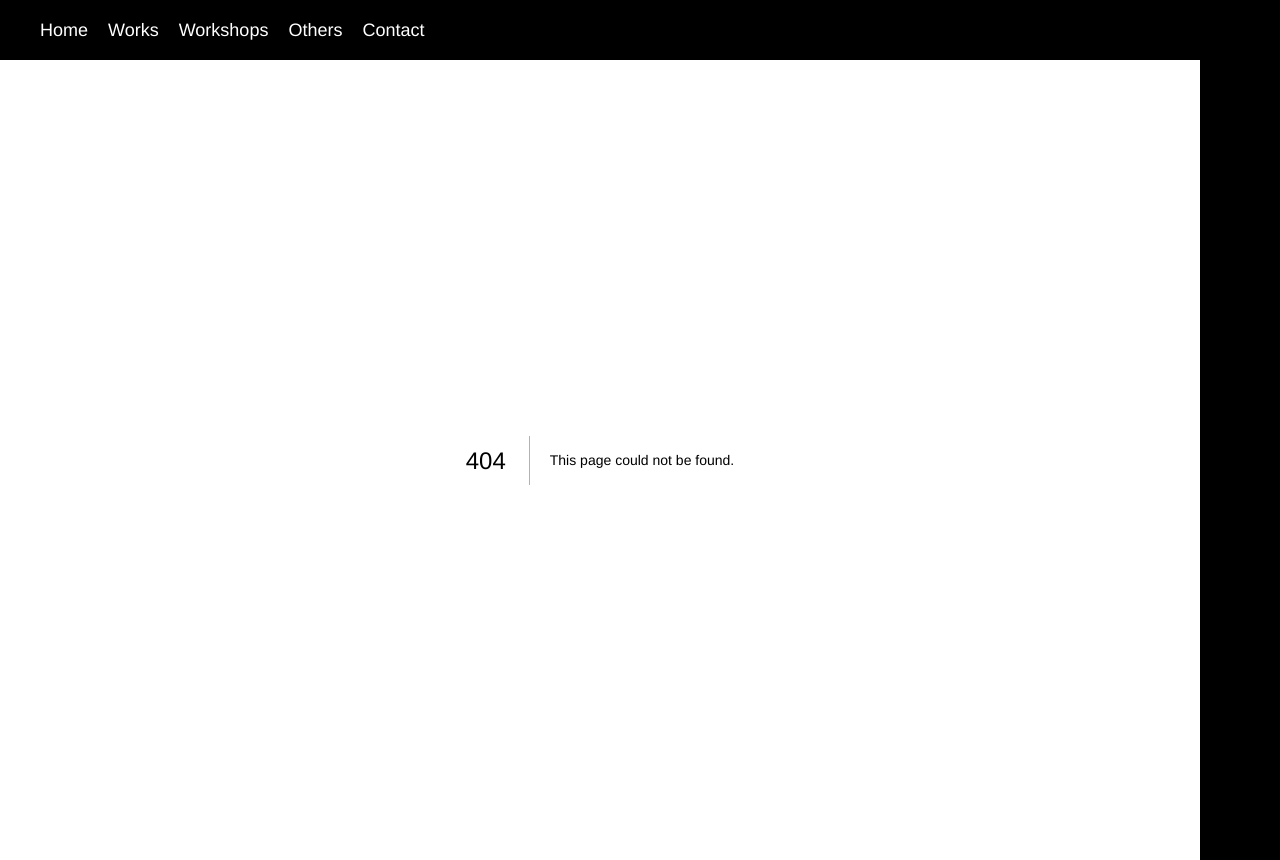
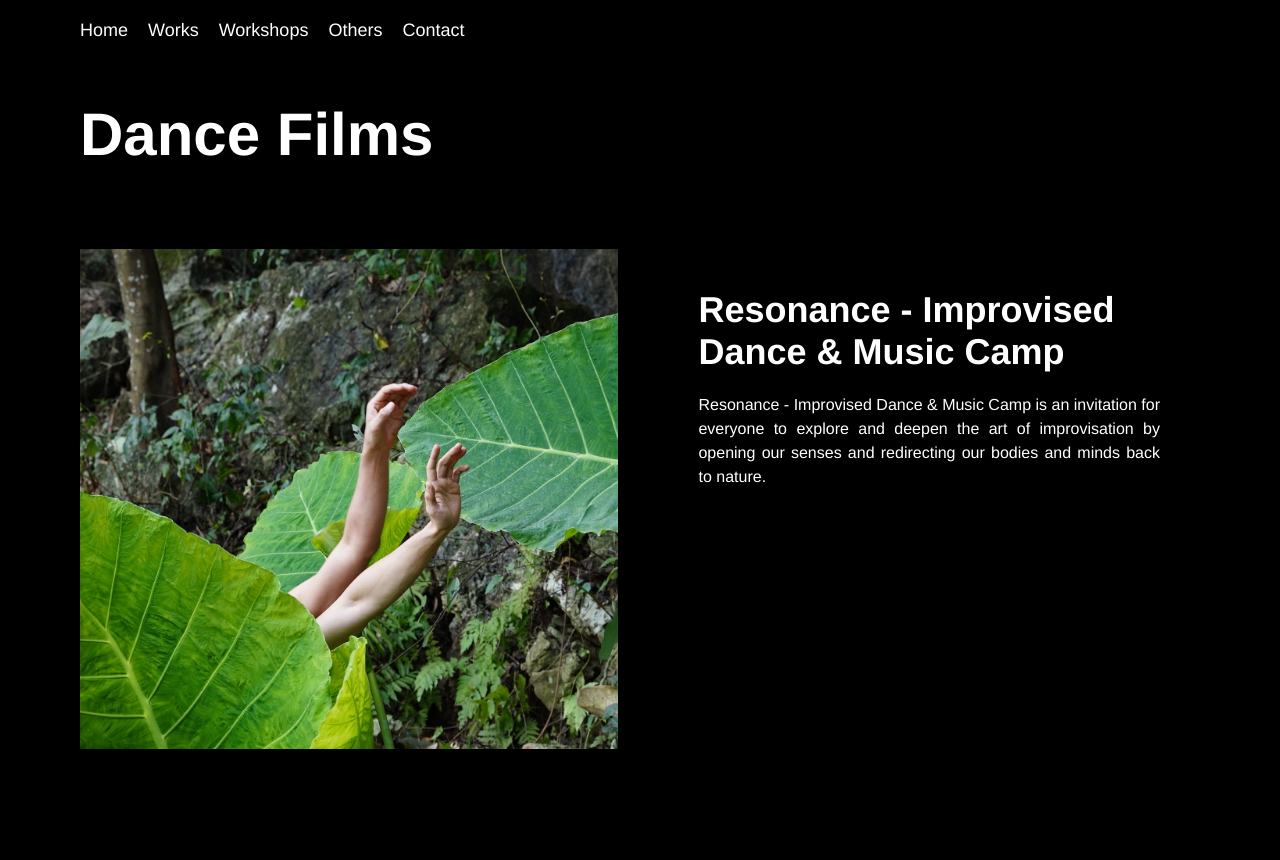
Before and after one commit to hungdoworks/hungdoworks.github.io, a Next.js app: page /dance-films in a window 1280 px wide. Before the commit this address had no page. After the commit the page ends 809 px from the top, so only its background shows below. Built offline with nearby package versions, Linux system fonts and the light colour scheme.

Commit message:
Add Dance and Films page.

```diff
--- /dev/null
+++ b/src/pages/dance-films/index.js
@@ -0,0 +1,28 @@
+import styles from "@/styles/Performances.module.scss"
+import { PerformanceItem } from "@/components/performance-item";
+import { PerformanceItemContent } from "@/components/performance-item-content";
+import { PerformanceItemImage } from "@/components/performance-item-image";
+
+export default function DanceFilmsPage() {
+
+    return (
+        <div className={styles.container}>
+            <div className={styles.content}>
+                <h1>Dance Films</h1>
+                <div className={styles.performanceList}>
+                    <PerformanceItem>
+                        <PerformanceItemImage src="/images/films_resonance_camp.jpg" />
+                        <PerformanceItemContent
+                            title={"Resonance - Improvised Dance & Music Camp"}
+                            content={
+                                <span>
+                                    Resonance - Improvised Dance & Music Camp is an invitation for everyone to explore and deepen the art of improvisation by opening our senses and redirecting our bodies and minds back to nature.
+                                </span>
+                            }
+                        />
+                    </PerformanceItem>
+                </div>
+            </div>
+        </div>
+    );
+}
--- a/src/styles/Performances.module.scss
+++ b/src/styles/Performances.module.scss
@@ -9,6 +9,7 @@
     & > h1 {
         font-size: 60px;
         color: #fff;
+        margin-bottom: 80px;
     }
 }
 
@@ -21,6 +22,7 @@
 .performanceItem {
     display: flex;
     flex-direction: row;
+    gap: 40px;
 
     &Image {
         position: relative;
@@ -37,7 +39,7 @@
         position: relative;
         width: 50%;
         height: 500px;
-        padding: 40px 80px 40px 40px;
+        padding: 40px;
         display: flex;
         flex-direction: column;
         gap: 20px;
```
Also changed, not shown: src/pages/works/index.js (+15 -3 lines), public/images/films_resonance_camp.jpg (renamed from public/images/others_resonance_camp.jpg).
